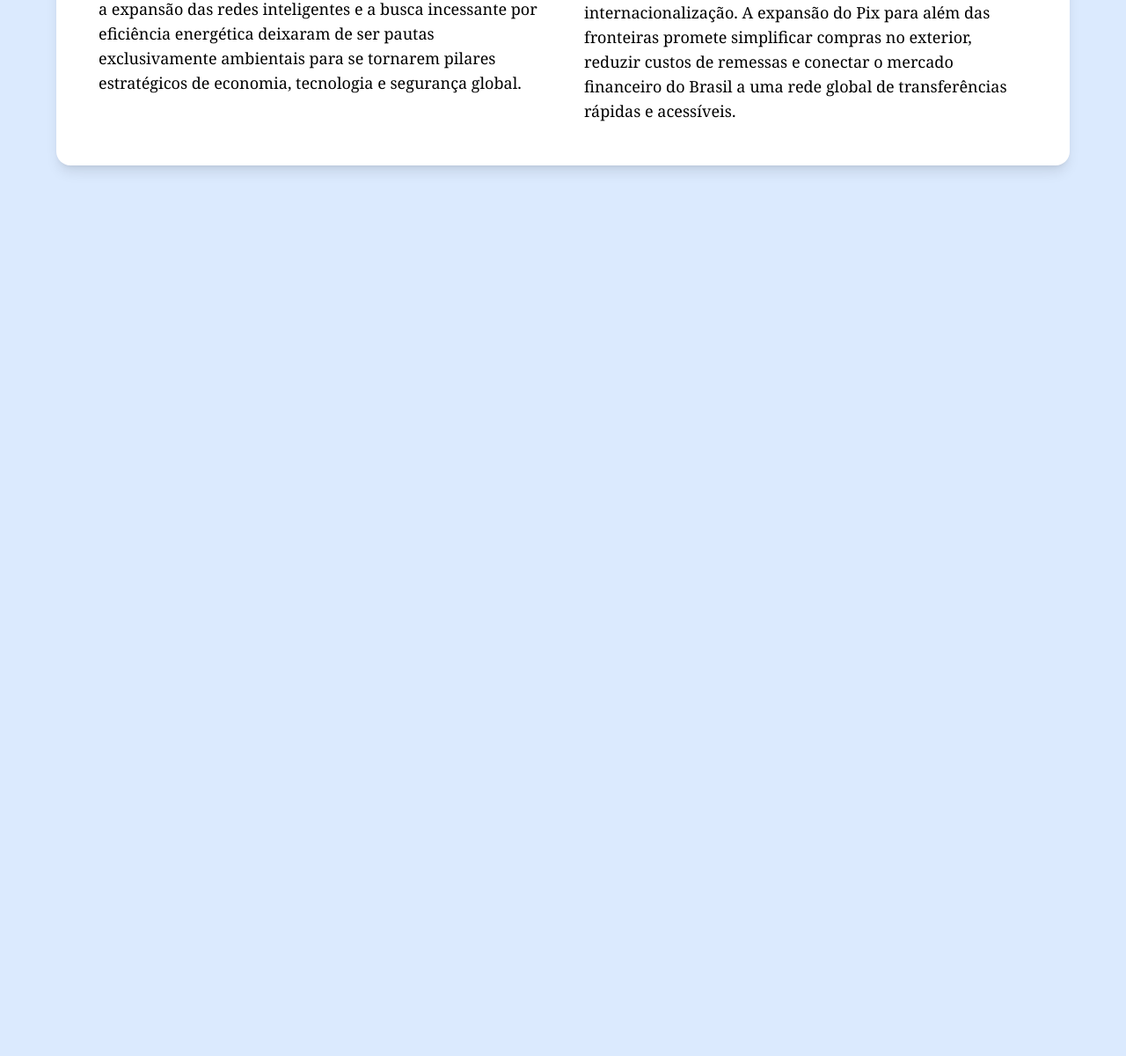
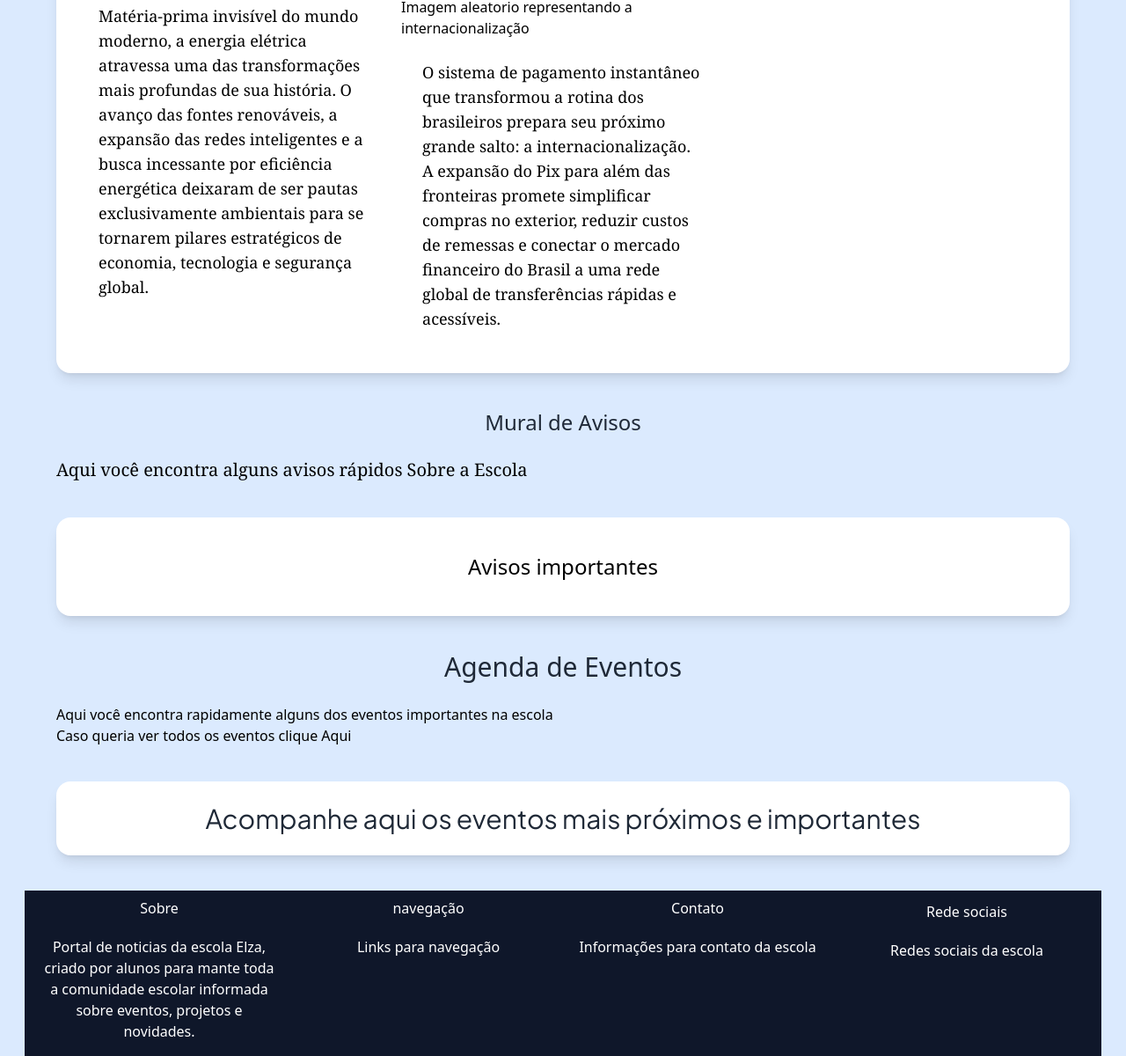
Before and after one commit to ElzaLemons/Elza, a plain HTML site: page WebSite/index.html in a window 1280 px wide. Shown: the part 904-2104 px from the top of the page at 88% size. Before the commit the page ends 1132 px from the top, so only its background shows below. Drawn offline with nearby package versions, Linux system fonts and the light colour scheme.

Commit message:
Feat: Finalização da página incial, com somente algumas possiveis modificações futuras para o preenchimento de informações

```diff
--- a/WebSite/index.html
+++ b/WebSite/index.html
@@ -37,13 +37,15 @@
 
                 <li><a href="criador" class="px-3 py-2 rounded-lg hover:bg-black hover:text-white">Criador</a></li>
 
+                <li><a href="eventos" class="px-3 py-2 rounded-lg hover:bg-black hover:text-white">Eventos</a></li>
+
                 <li class=" ml-auto"><a href="admin" class="px-3 py-2 rounded-lg hover:bg-black hover:text-white">Administrador</a></li>
             </ul>
         </header>
     </nav>
 
     <main class="max-w-6xl mx-auto my-8">
-        <!-- Seção de apresentação do Site, Mecher nele somente se mudar o Nome ou quiser mudar a descrição, Ela Apresenta o Site-->
+        <!-- Seção 1: apresentação do Site, Mecher nele somente se mudar o Nome ou quiser mudar a descrição, Ela Apresenta o Site-->
         <section>
             <h1 class="text-4xl font-bold text-gray-800 text-center mb-6 font-['Plus_Jakarta_Sans']">Bem vindo ao Site de noticias do Elza</h1>
 
@@ -56,10 +58,12 @@
         <!-- Seção 2: notícias principas > Nessa seção ficará os cards com as noticias em destaque-->
         <section>
             <h2 class="text-3xl font-bold text-gray-800 text-center mb-6 font-['Plus_Jakarta_Sans'] m-12">Noticias em destaque</h2>
-            <p><strong>Acompanhe as principais noticias em destaque</strong></p>
+            <p class="text-lg text-black font-serif">Acompanhe as principais noticias em destaque</p>
 
             <!-- IMPORTANTE: Cards tem que ficar dentro da Div para não da conflito visual no site, novas imagens com descrições manuais todas dentro da Div-->
-            <div class="bg-white rounded-2xl shadow-lg p-6 my-10 grid md:grid-cols-2 ">
+            <div class="bg-white rounded-2xl shadow-lg p-6 my-10 grid md:grid-cols-3 ">
+
+                <h3 class="text-2xl text-center font['Plus_Jakarta_Sans'] col-span-full p-4">Principais notícias</h3>
 
                 <!-- card 1 -->
                 <figure class="">
@@ -88,8 +92,63 @@
 
         </section>
 
+        <!-- Mural de avisos-->
+        <section>
+
+            <h2 class="text-2xl text-center text-gray-800 font['Plus_Jakarta_Sans'] mb-6">Mural de Avisos</h2>
+
+            <p class="text-xl text-black font-serif">Aqui você encontra alguns avisos rápidos Sobre a Escola</p>
+
+            <div class="bg-white rounded-2xl shadow-lg p-6 my-10 md:grid-cols-4">
+
+                <h3 class="text-2xl text-center font['Plus_Jakarta_Sans'] col-span-full m-4">Avisos importantes</h3>
+            </div>
+
+        </section>
+
+        <!-- Agenda de eventos-->
+        <section>
+            <h2 class="text-3xl text-center text-gray-800 font['Plus_Jakarta_Sans'] m-6">Agenda de Eventos</h2>
+            <p>Aqui você encontra rapidamente alguns dos eventos importantes na escola</p>
+
+            <p>Caso queria ver todos os eventos clique <a href="evetos">Aqui</a></p>
+
+            <div class="bg-white rounded-2xl shadow-lg p-6 my-10 grid md:grid-cols-3">
+                <h3 class="text-center text-3xl text-gray-800 font-['Plus_Jakarta_Sans'] col-span-full ">Acompanhe aqui os eventos mais próximos e importantes</h3>
+
+
+            </div>
+        </section>
+
 
     </main>
 
+    <foote class="bg-slate-900 text-white grid md:grid-cols-4">
+
+        <!-- Card sobre-->
+        <div>
+            <h3 class="text-center text-white mt-2">Sobre</h3>
+            <p class="text-center text-white mt-1 p-4">Portal de noticias da escola Elza, criado por alunos para mante toda a comunidade escolar informada sobre eventos, projetos e novidades.</p>
+        </div>
+
+        <!-- Card navegação -->
+        <div>
+            <h3 class="text-center text-white mt-2">navegação</h3>
+            <p class="text-center text-white mt-1 p-4">Links para navegação</p>
+        </div>
+
+        <!-- card Contato-->
+        <div>
+            <h3 class="text-center text-white mt-2">Contato</h3>
+            <p class="text-center text-white mt-1 p-4">Informações para contato da escola</p>
+        </div>
+
+        <!-- card Redes sociais-->
+        <div>
+            <h3 class="text-center text-white mt-3">Rede sociais</h3>
+            <p class="text-center text-white mt-1 p-4">Redes sociais da escola</p>
+        </div>
+    </footer>
+
 </body>
 </html>
```
